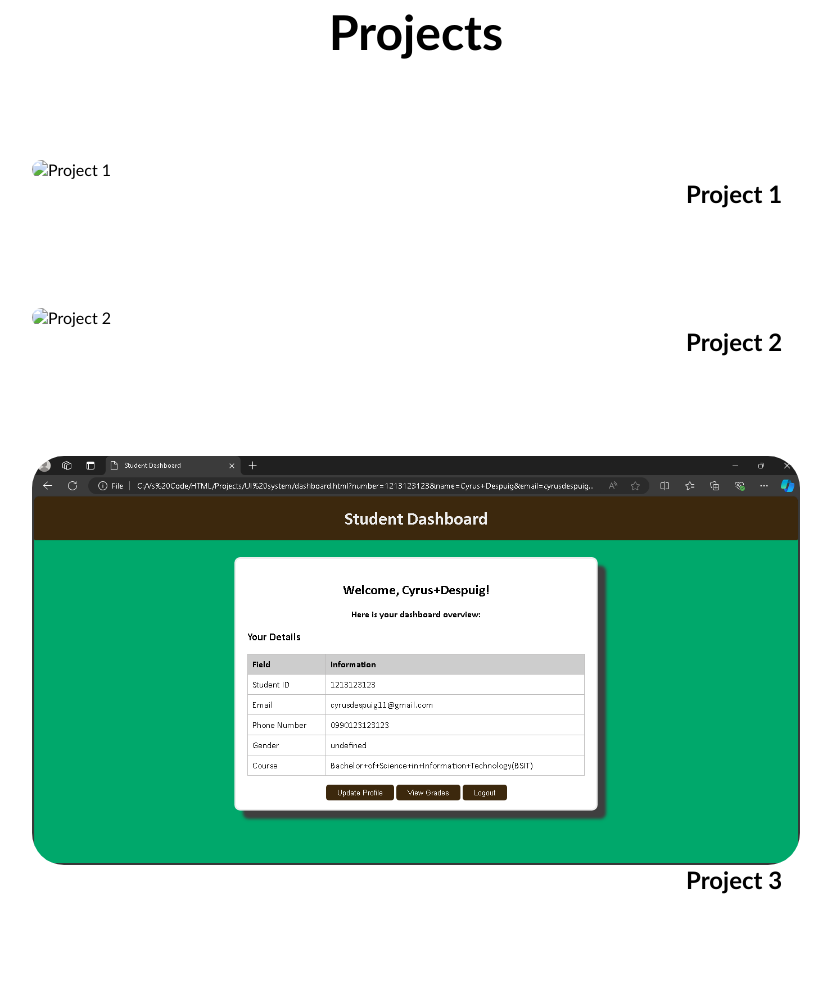
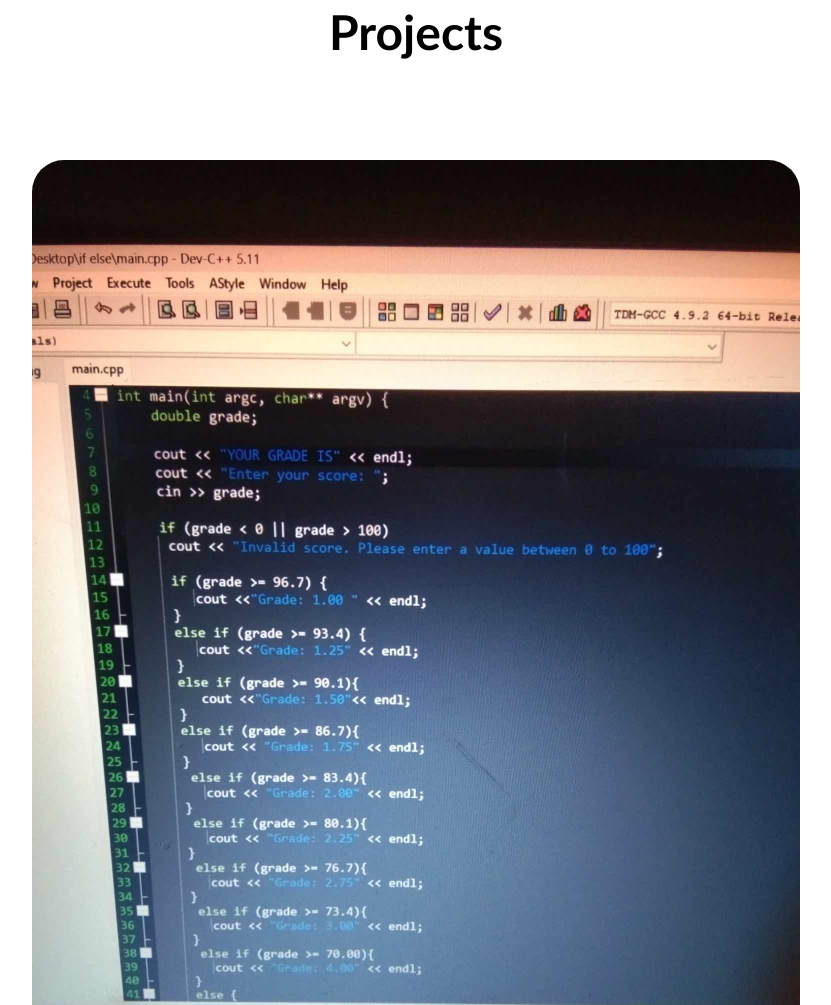
Before and after one commit to deicy888/html-css-js-portfolio, a plain HTML site: page index.html in a window 1280 px wide. Shown: the part 2391-3396 px from the top of the page, without its empty margins (224-1055 px from the left). Drawn offline with Linux system fonts and the light colour scheme.

Commit message:
Update index.html

```diff
--- a/index.html
+++ b/index.html
@@ -123,7 +123,7 @@
         <div class="project-details-container">
             <div class="project-container color-containet">
                 <div class="article-container">
-                    <img src="./project 1.png"
+                    <img src="./project 1.jpg"
                     alt="Project 1"
                     class="project-img"
                     />
@@ -131,7 +131,7 @@
                 <h2 class="experience-sub-title project-title">Project 1</h2>
 
                 <div class="article-container">
-                    <img src="./project 2.png"
+                    <img src="./project 2.jpg"
                     alt="Project 2"
                     class="project-img"
                     />
```
